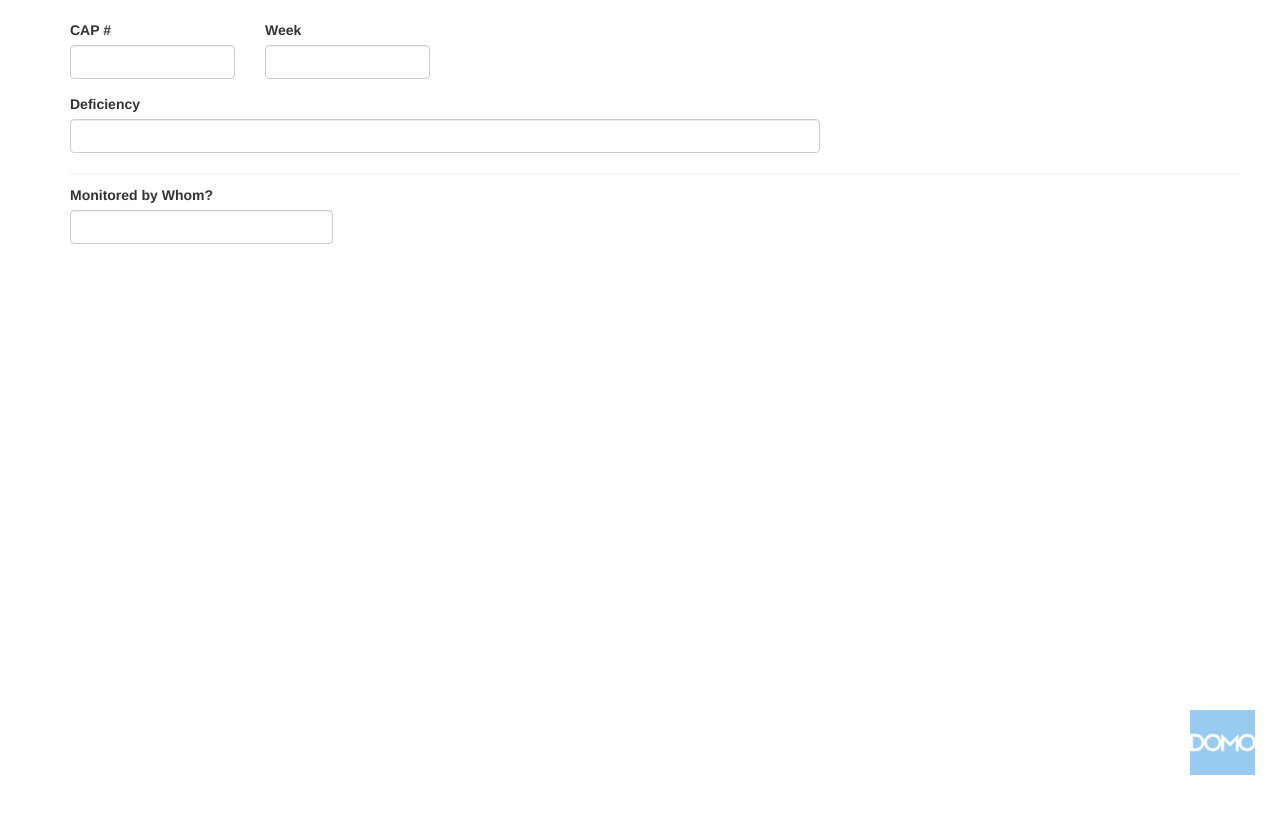
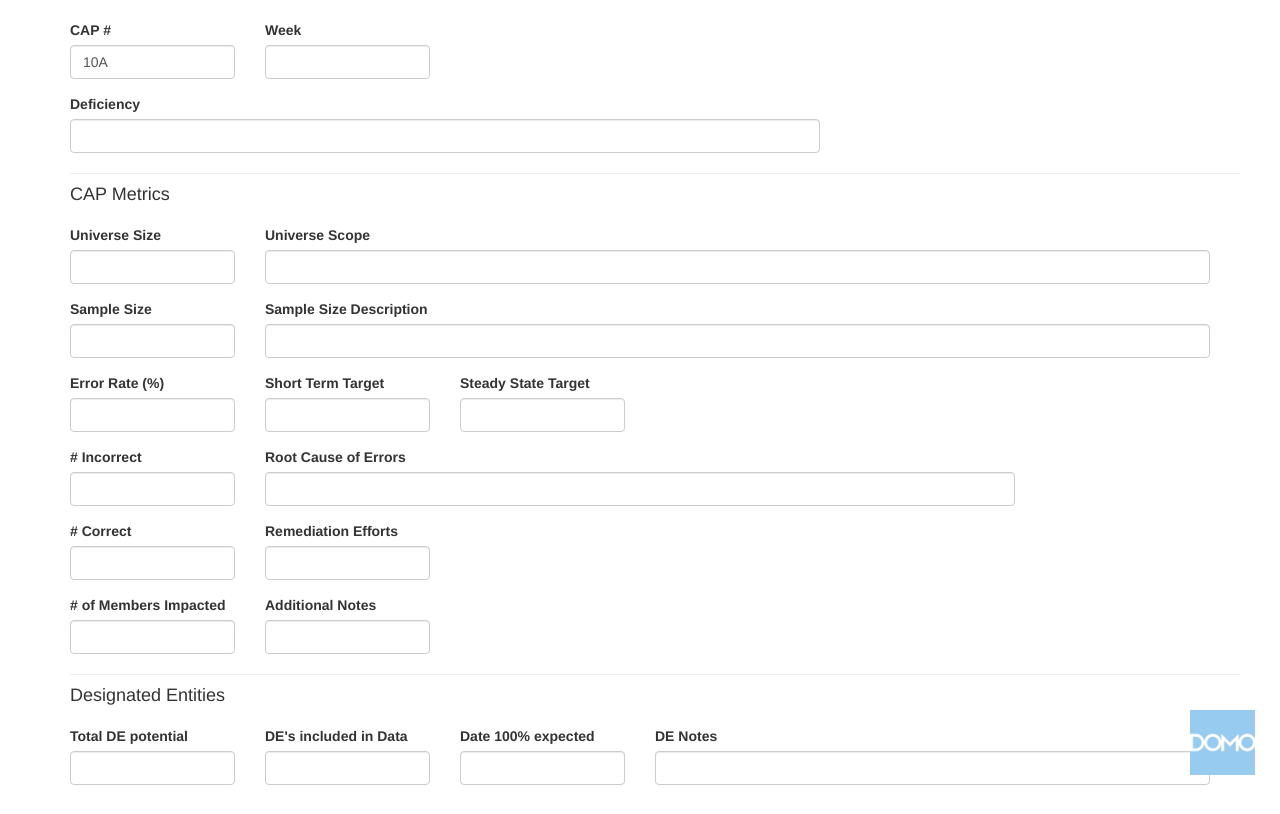
Before and after one commit to Tbearnson/form-meeting, a plain HTML site: page index.html in a window 1280 px wide. Both pictures are taken after a click on the element 272 px from the left and 159 px from the top of the page. Drawn offline with nearby package versions, Linux system fonts and the light colour scheme; some packages are replaced by stand-ins of ours; a script that the page names is missing.

Commit message:
snarky transposition

```diff
--- a/app/views/detail/detail.css
+++ b/app/views/detail/detail.css
@@ -0,0 +1,3 @@
+h4{
+	padding-bottom: 10px;
+}
--- a/app/views/detail/detail.html
+++ b/app/views/detail/detail.html
@@ -4,27 +4,117 @@
 
 <div class="container">
 	<form role="form">
+		<!--CAP and Week-->
 		<div class="row">
 			<div class="form-group col-xs-2">
 				<label for="cap">CAP #</label>
-				<input type="text" class="form-control" id="cap">
+				<input type="text" class="form-control" id="cap" ng-model="ddc.data.CAP">
 			</div>
 			<div class="form-group col-xs-2">
 				<label for="week">Week</label>
 				<input type="text" class="form-control" id="week">
 			</div>
 		</div>
+		<!--Deficiency-->
 		<div class="row">
 			<div class="form-group col-xs-8">
 				<label for="deficiency">Deficiency</label>
 				<input type="text" class="form-control" id="deficiency">
 			</div>
 		</div>
+		<!-- Seperator and Title-->
 		<hr class="col-xs-12">
+		<h4>CAP Metrics</h4>
+		<!--Universe Size and Universe Scope-->
 		<div class="row">
-			<div class="form-group col-xs-3">
-				<label for="mbw">Monitored by Whom?</label>
-				<input type="text" class="form-control" id="mbw">
+			<div class="form-group col-xs-2">
+				<label for="universe_size">Universe Size</label>
+				<input type="text" class="form-control" id="universe_size">
+			</div>
+			<div class="form-group col-xs-10">
+				<label for="universe_scope">Universe Scope</label>
+				<input type="textarea" class="form-control" id="universe_scope">
+			</div>
+		</div>
+		<!--Sample Size and Sample Size Desc.-->
+		<div class="row">
+			<div class="form-group col-xs-2">
+				<label for="sample_size">Sample Size</label>
+				<input type="text" class="form-control" id="sample_size">
+			</div>
+			<div class="form-group col-xs-10">
+				<label for="sample_size_description">Sample Size Description</label>
+				<input type="textarea" class="form-control" id="sample_size_description">
+			</div>
+		</div>
+		<!--Error Rate and Targets-->
+		<div class="row">
+			<div class="form-group col-xs-2">
+				<label for="error_rate">Error Rate (%)</label>
+				<input type="text" class="form-control" id="error_rate">
+			</div>
+			<div class="form-group col-xs-2">
+				<label for="short_term_target">Short Term Target</label>
+				<input type="text" class="form-control" id="short_term_target">
+			</div>
+			<div class="form-group col-xs-2">
+				<label for="steady_state_target">Steady State Target</label>
+				<input type="text" class="form-control" id="steady_state_target">
+			</div>
+		</div>
+		<!--Incorrect and Root Cause-->
+		<div class="row">
+			<div class="form-group col-xs-2">
+				<label for="number_incorrect"># Incorrect</label>
+				<input type="text" class="form-control" id="number_incorrect">
+			</div>
+			<div class="form-group col-xs-8">
+				<label for="root_cause">Root Cause of Errors</label>
+				<input type="text" class="form-control" id="root_cause">
+			</div>
+		</div>
+		<!--Correct and Remediation Efforts-->
+		<div class="row">
+			<div class="form-group col-xs-2">
+				<label for="number_incorrect"># Correct</label>
+				<input type="text" class="form-control" id="number_incorrect">
+			</div>
+			<div class="form-group col-xs-2">
+				<label for="remediation_efforts">Remediation Efforts</label>
+				<input type="text" class="form-control" id="remediation_efforts">
+			</div>
+		</div>
+		<!--Members Impacted and Additional Notes-->
+		<div class="row">
+			<div class="form-group col-xs-2">
+				<label for="number_members"># of Members Impacted</label>
+				<input type="text" class="form-control" id="number_members">
+			</div>
+			<div class="form-group col-xs-2">
+				<label for="additional_notes">Additional Notes</label>
+				<input type="text" class="form-control" id="additional_notes">
+			</div>
+		</div>
+		<hr class="col-xs-12">
+		<!-- Seperator and Title-->
+		<h4>Designated Entities</h4>
+		<!-- Designated Entities-->
+		<div class="row">
+			<div class="form-group col-xs-2">
+				<label for="number_members">Total DE potential</label>
+				<input type="text" class="form-control" id="number_members">
+			</div>
+			<div class="form-group col-xs-2">
+				<label for="de_included">DE's included in Data</label>
+				<input type="text" class="form-control" id="de_included">
+			</div>
+			<div class="form-group col-xs-2">
+				<label for="de_date">Date 100% expected</label>
+				<input type="text" class="form-control" id="de_date">
+			</div>
+			<div class="form-group col-xs-6">
+				<label for="de_notes">DE Notes</label>
+				<input type="text" class="form-control" id="de_notes">
 			</div>
 		</div>
 	</form>
--- a/app/views/detail/detail.js
+++ b/app/views/detail/detail.js
@@ -1,14 +1,15 @@
 function Config($stateProvider) {
 	$stateProvider
-	.state('summary', {
-		url: '/',
-		templateUrl: 'app/views/summary/summary.html',
-		controller: 'DeficiencySummaryController as dsc',
+	.state('detail', {
+		url: '/detail/:cap_plus_deficiency',
+		templateUrl: 'app/views/detail/detail.html',
+		controller: 'DeficiencyDetailsController as ddc',
 		params: {
 			prev_state_values: {}
 		}
 	});
 }
+
 function DeficiencyDetailsController($state, $stateParams, Data){
 	var ddc = this;
 
--- a/app/views/summary/summary.js
+++ b/app/views/summary/summary.js
@@ -1,14 +1,15 @@
 function Config($stateProvider) {
 	$stateProvider
-	.state('detail', {
-		url: '/detail/:cap_plus_deficiency',
-		templateUrl: 'app/views/detail/detail.html',
+	.state('summary', {
+		url: '/',
+		templateUrl: 'app/views/summary/summary.html',
 		controller: 'DeficiencySummaryController as dsc',
 		params: {
 			prev_state_values: {}
 		}
 	});
 }
+
 function DeficiencySummaryController($state, $stateParams, Data, _){
 	var dsc = this;
 	dsc.pageTitle = "CMS Entry";
```
